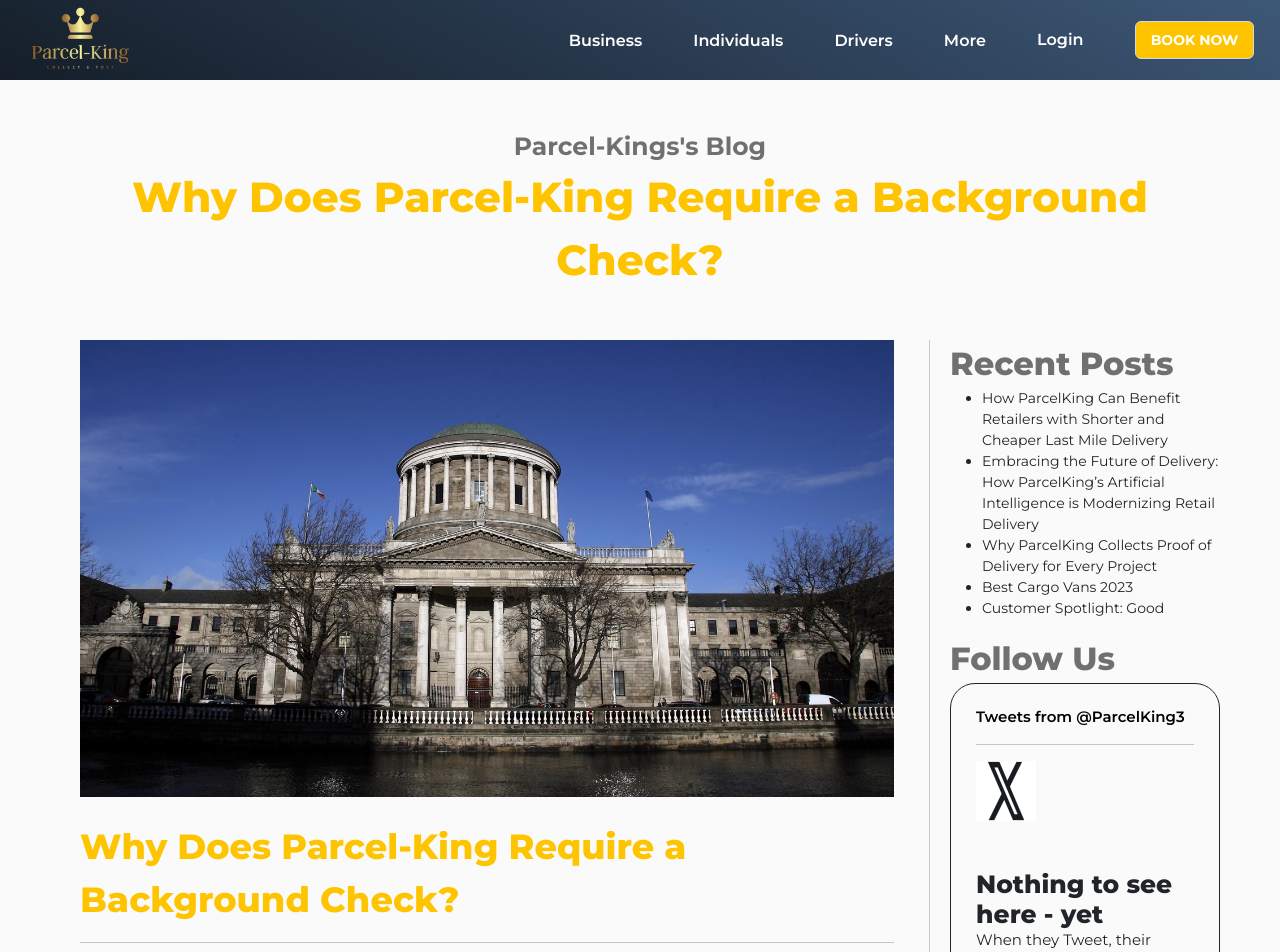
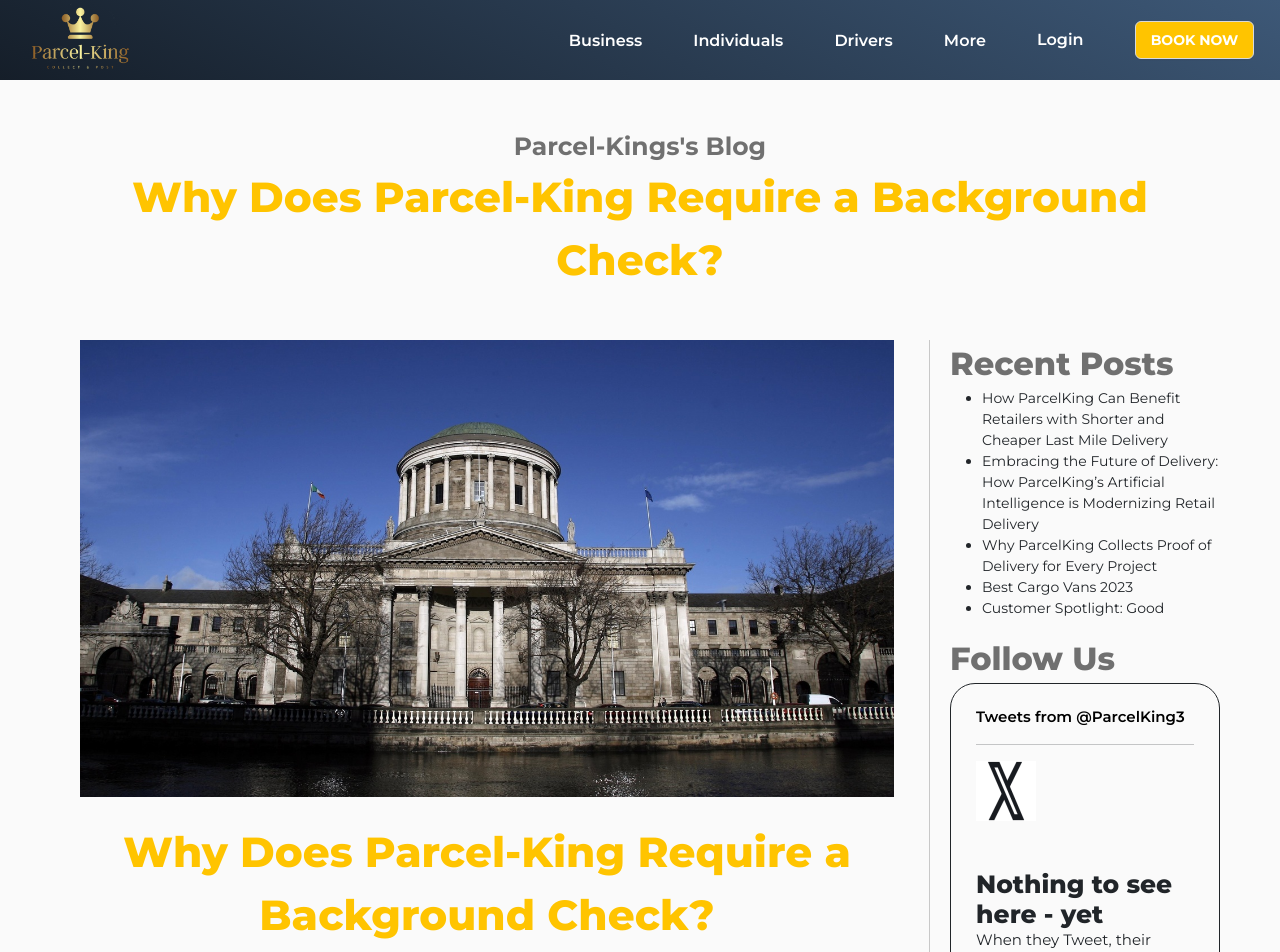
Before and after one commit to bairuhatech/parcel_king_Share, a React (Create React App) app: page /bgcheck in a window 1280 px wide. Shown: the top 952 px of the page. Built offline with nearby package versions, Linux system fonts and the light colour scheme; the HTML template or start-up script is replaced by a standard one.

Commit message:
updated-faq

```diff
--- a/src/app/drivers/faq/backgroundcheck.tsx
+++ b/src/app/drivers/faq/backgroundcheck.tsx
@@ -31,7 +31,7 @@
               <img src={BgCheckImage} className="img-fluid" />
               <br />
               <br />
-              <div className="vehiclerequirements-text2">
+              <div className="Business-HeadTxt">
                 Why Does Parcel-King Require a Background Check?
                 <br />
 
```
